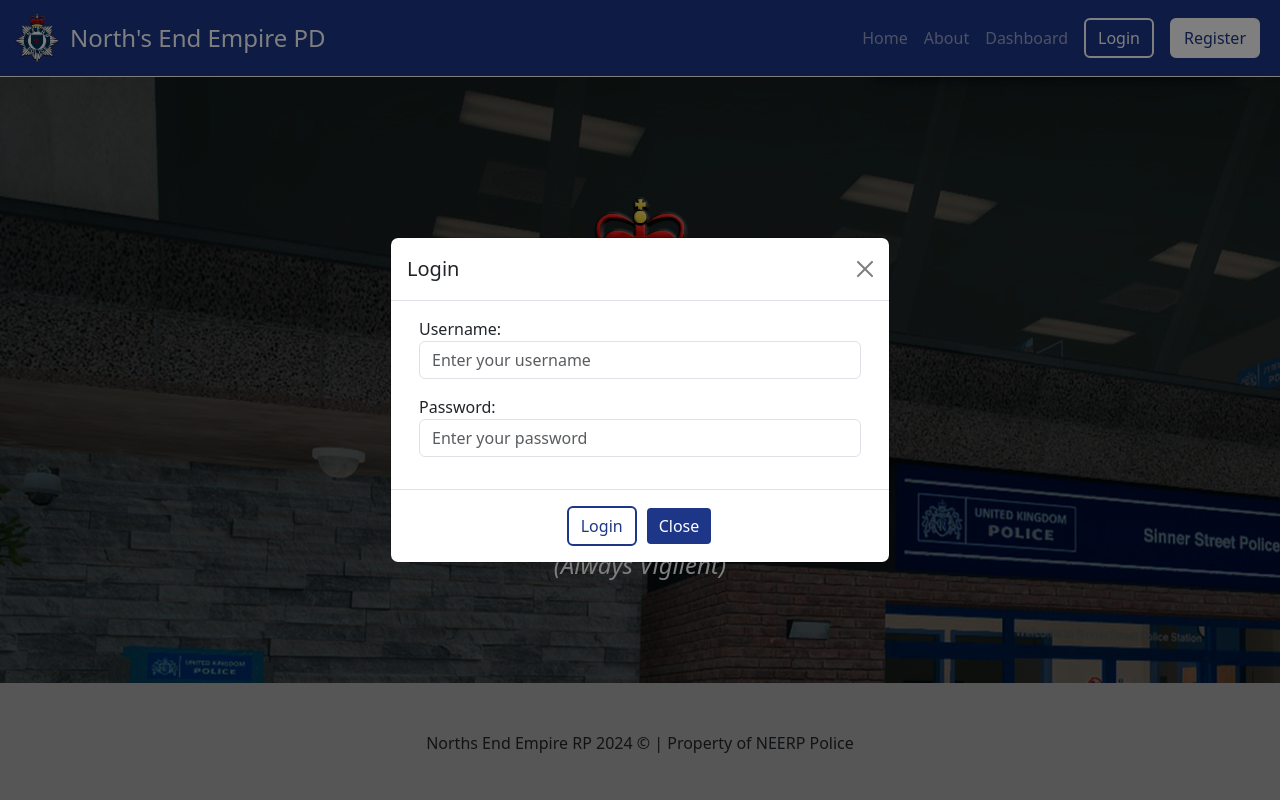
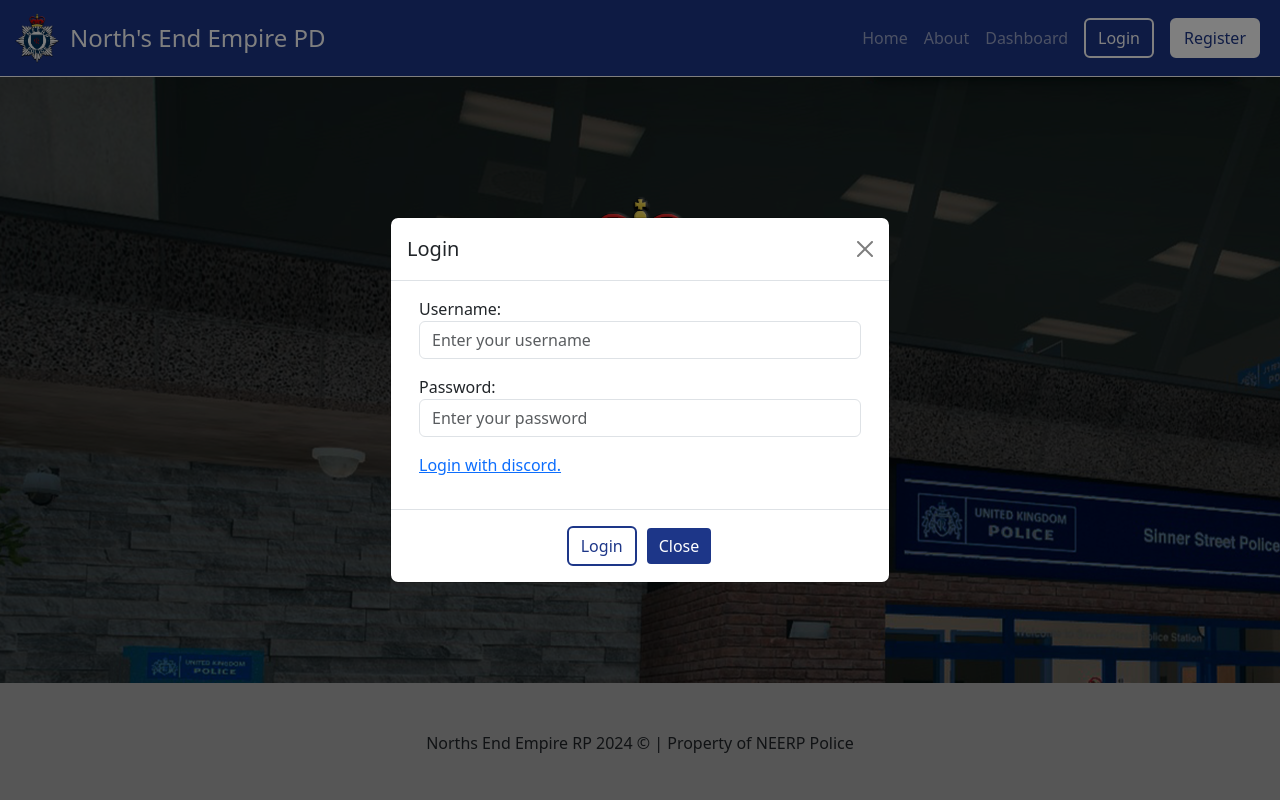
Before and after one commit to BeerHuntor/bail-app, a Django app: page / in a window 1280 px wide, after a click on "Login". Run offline with Django 5.2, Linux system fonts and the light colour scheme; some libraries are stand-ins or nearby versions; some web fonts are replaced.

Commit message:
changed urls

```diff
--- a/templates/authentication/login_form.html
+++ b/templates/authentication/login_form.html
@@ -7,4 +7,7 @@
             {{form.password.label_tag}}
             {{form.password}}
         </div>
+        <div class="mb-3">
+            <a href="#">Login with discord.</a>
+        </div>
     </div>
--- a/templates/base-sidebar.html
+++ b/templates/base-sidebar.html
@@ -75,7 +75,7 @@
                                 <hr class="nav-item-divider">
                             </li>
                             <li class="nav-item">
-                                <a href="{% url 'discord_login' %}" class="nav-link text-white fs-5">Link Discord</a>
+                                <a href="{% url 'authentication:discord_link' %}" class="nav-link text-white fs-5">Link Discord</a>
                                 <hr class="nav-item-divider">
                             </li>
                         </ul>
```
